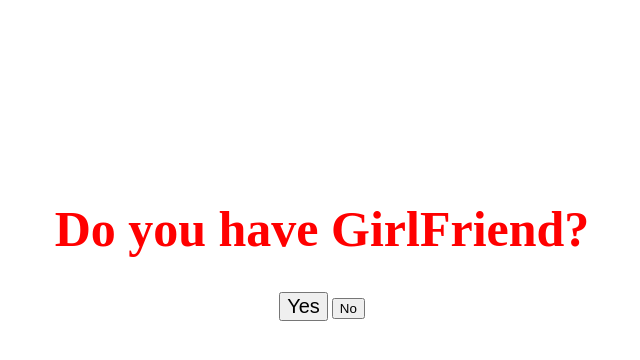
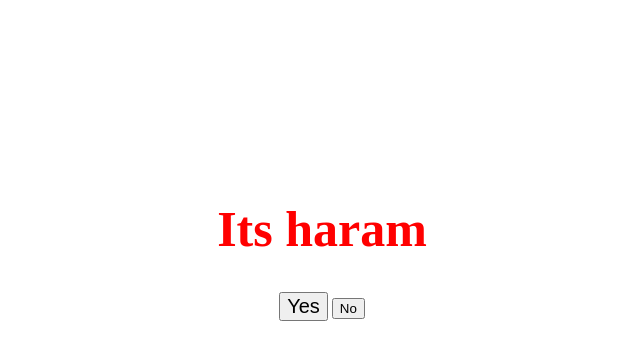
Before and after one commit to bdn009/halal-check, a plain HTML site: page index.html in a window 1280 px wide. Both pictures are taken after a click on the button "Yes". Shown: the whole page, without its empty margins (318-958 px from the left). Drawn offline with Linux system fonts and the light colour scheme.

Commit message:
Update index.html

```diff
--- a/index.html
+++ b/index.html
@@ -25,8 +25,8 @@
     </div>
     <script>
         function handleYes() {
-            const textchange= document.getElmentById('textchange');
-            textchange.innerText="Its Haram";
+            const textChange=document.getElementById('textchange');
+            textChange.innerText = 'Its haram';
         }
 
         function handleNo() {
```
